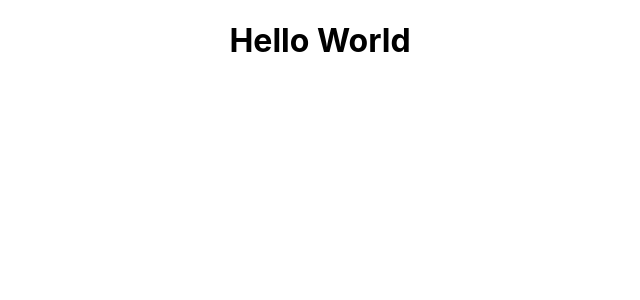
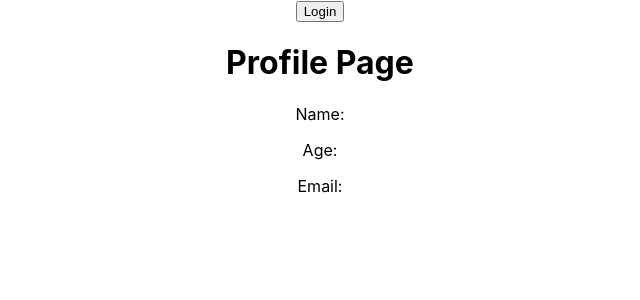
Before and after one commit to ShannaJSmith/react-redux-tutorial, a React (Create React App) app in the folder redux-beginner/: page / in a window 1280 px wide. Shown: the top 300 px of the page, without its empty margins (320-960 px from the left). Built offline with nearby package versions, Linux system fonts and the light colour scheme.

Commit message:
change to arrow notation and import profile, login in app

```diff
--- a/redux-beginner/src/App.js
+++ b/redux-beginner/src/App.js
@@ -1,9 +1,12 @@
 import './App.css';
+import Profile from './components/Profile';
+import Login from './components/Login';
 
-function App() {
+const App = () => {
   return (
     <div className="App">
-    <h1> Hello World</h1>
+    <Login />
+    <Profile />
     </div>
   );
 }
--- a/redux-beginner/src/components/Login.js
+++ b/redux-beginner/src/components/Login.js
@@ -1,9 +1,9 @@
 import React from 'react'
 
-function Login() {
+const Login = () => {
   return (
     <div>
-
+      <button>Login</button>
     </div>
   )
 }
--- a/redux-beginner/src/components/Profile.js
+++ b/redux-beginner/src/components/Profile.js
@@ -1,9 +1,12 @@
 import React from 'react'
 
-function Profile() {
+const Profile = () => {
   return (
     <div>
-
+      <h1>Profile Page</h1>
+      <p>Name: </p>
+      <p>Age: </p>
+      <p>Email: </p>
     </div>
   )
 }
```
